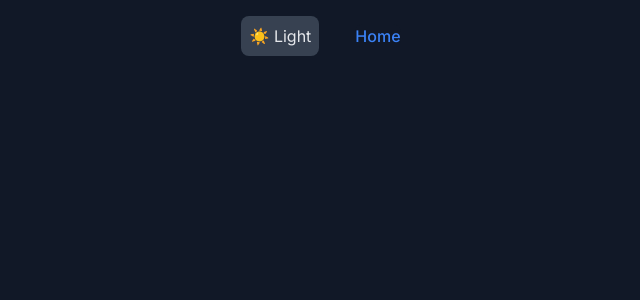
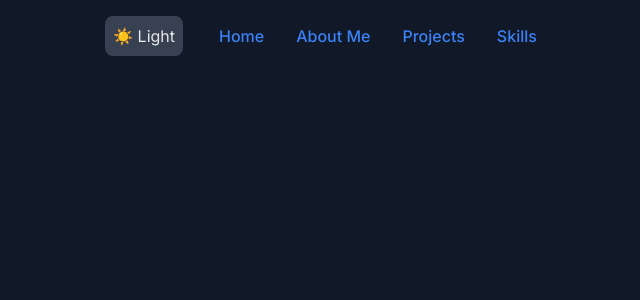
Before and after one commit to johnmartinroque/Portfolio, a React (Create React App) app in the folder portfolio/: page /contact in a window 1280 px wide. Before the commit this address had no page. Shown: the top 300 px of the page, without its empty margins (319-959 px from the left). Built offline with nearby package versions, Linux system fonts and the light colour scheme.

Commit message:
header removed dark/light mode and added links

```diff
--- a/portfolio/src/components/others/Header.jsx
+++ b/portfolio/src/components/others/Header.jsx
@@ -78,6 +78,33 @@ function Header() {
                   Home
                 </Link>
               </li>
+              <li>
+                <Link
+                  to="/"
+                  className="block py-2 px-3 text-white bg-blue-700 rounded-sm md:bg-transparent md:text-blue-700 md:p-0 md:dark:text-blue-500 dark:bg-blue-600 md:dark:bg-transparent"
+                  aria-current="page"
+                >
+                  About Me
+                </Link>
+              </li>
+              <li>
+                <Link
+                  to="/"
+                  className="block py-2 px-3 text-white bg-blue-700 rounded-sm md:bg-transparent md:text-blue-700 md:p-0 md:dark:text-blue-500 dark:bg-blue-600 md:dark:bg-transparent"
+                  aria-current="page"
+                >
+                  Projects
+                </Link>
+              </li>
+              <li>
+                <Link
+                  to="/"
+                  className="block py-2 px-3 text-white bg-blue-700 rounded-sm md:bg-transparent md:text-blue-700 md:p-0 md:dark:text-blue-500 dark:bg-blue-600 md:dark:bg-transparent"
+                  aria-current="page"
+                >
+                  Skills
+                </Link>
+              </li>
               {/*          <li>
                 <Link
                   to="/contact"
--- a/portfolio/src/projects.json
+++ b/portfolio/src/projects.json
@@ -14,7 +14,7 @@
       "Express",
       "Node.js",
       "Socket.IO",
-      "MongoDB",
+      "Bootstrap",
       "JavaScript",
       "CSS3"
     ],
```
